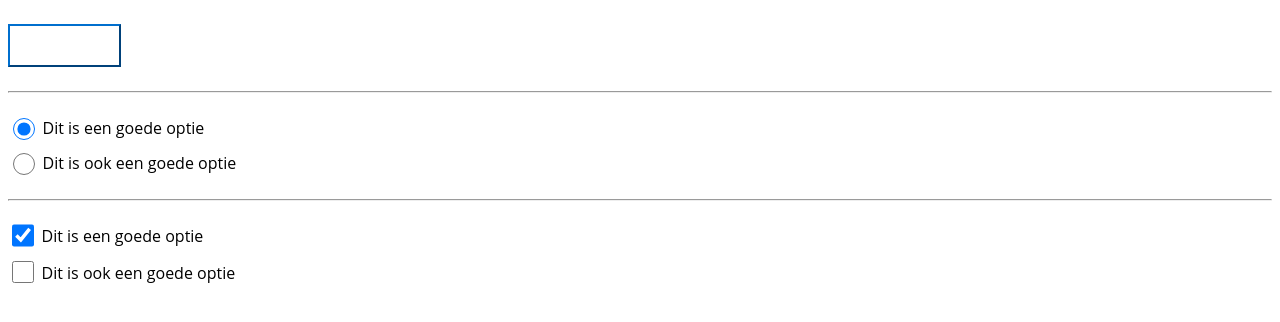
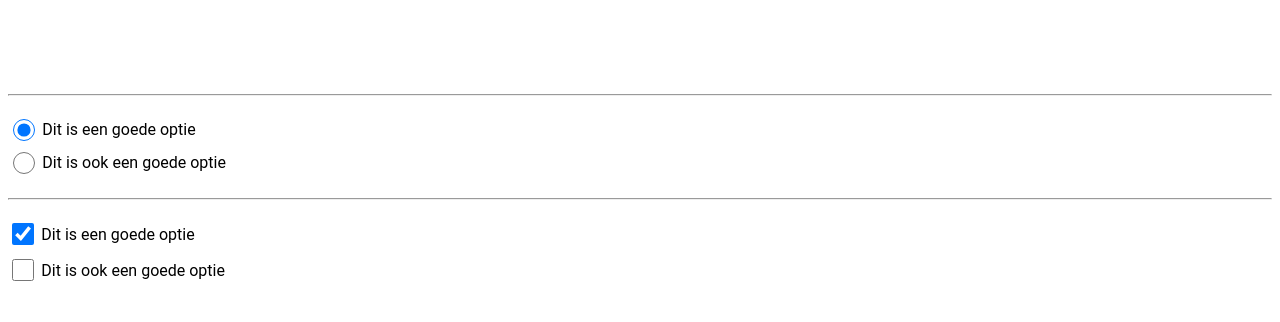
Before and after one commit to hjabbing/figma-poc-design-tokens, a website: page index.html in a window 1280 px wide. Drawn offline with Linux system fonts and the light colour scheme.

Commit message:
Update style

```diff
--- a/style.css
+++ b/style.css
@@ -1,5 +1,5 @@
 body {
-    font-family: 'Open Sans', sans-serif;
+    font-family: 'Roboto', sans-serif;
     margin-top: 1.5rem;
 }
 
@@ -17,12 +17,17 @@ label {
 }
 
 button {
+    font-size: 1.125rem;
+    line-height: 1.25em;
+    min-height: 46px;
+    padding: 0.5em 1em;
     background-color: var(--vgz-light-color-cta);
     padding: .5rem 1rem;
     color: white;
     font-size: 1.25rem;
-    border-radius: calc(var(--vgz-light-border-radius-base) * 1px);
-    border-color: var(--color-cta);
+    border-radius: 1.4375rem;
+    border: none;
+    min-width: 180px;
 }
 
 hr {
```
